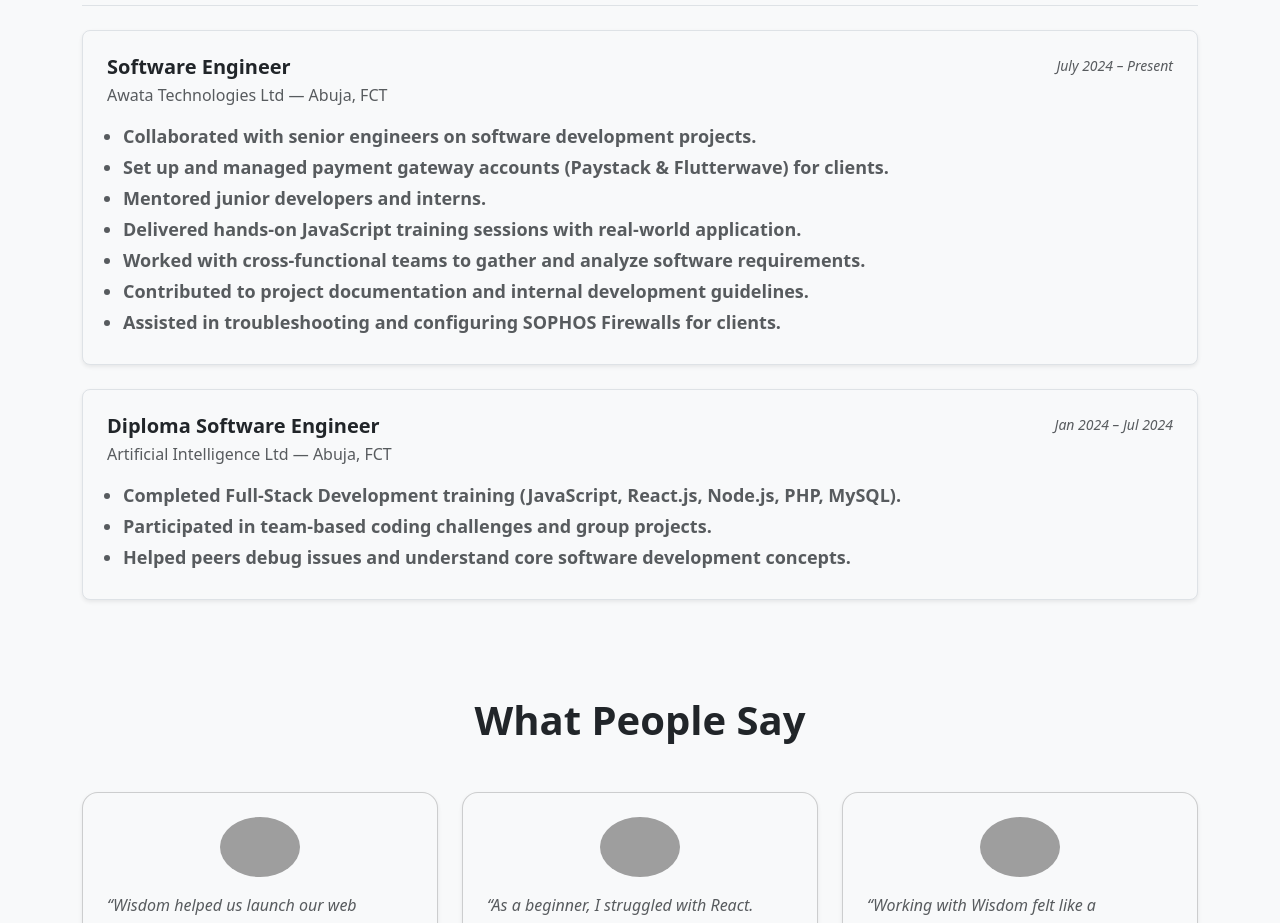
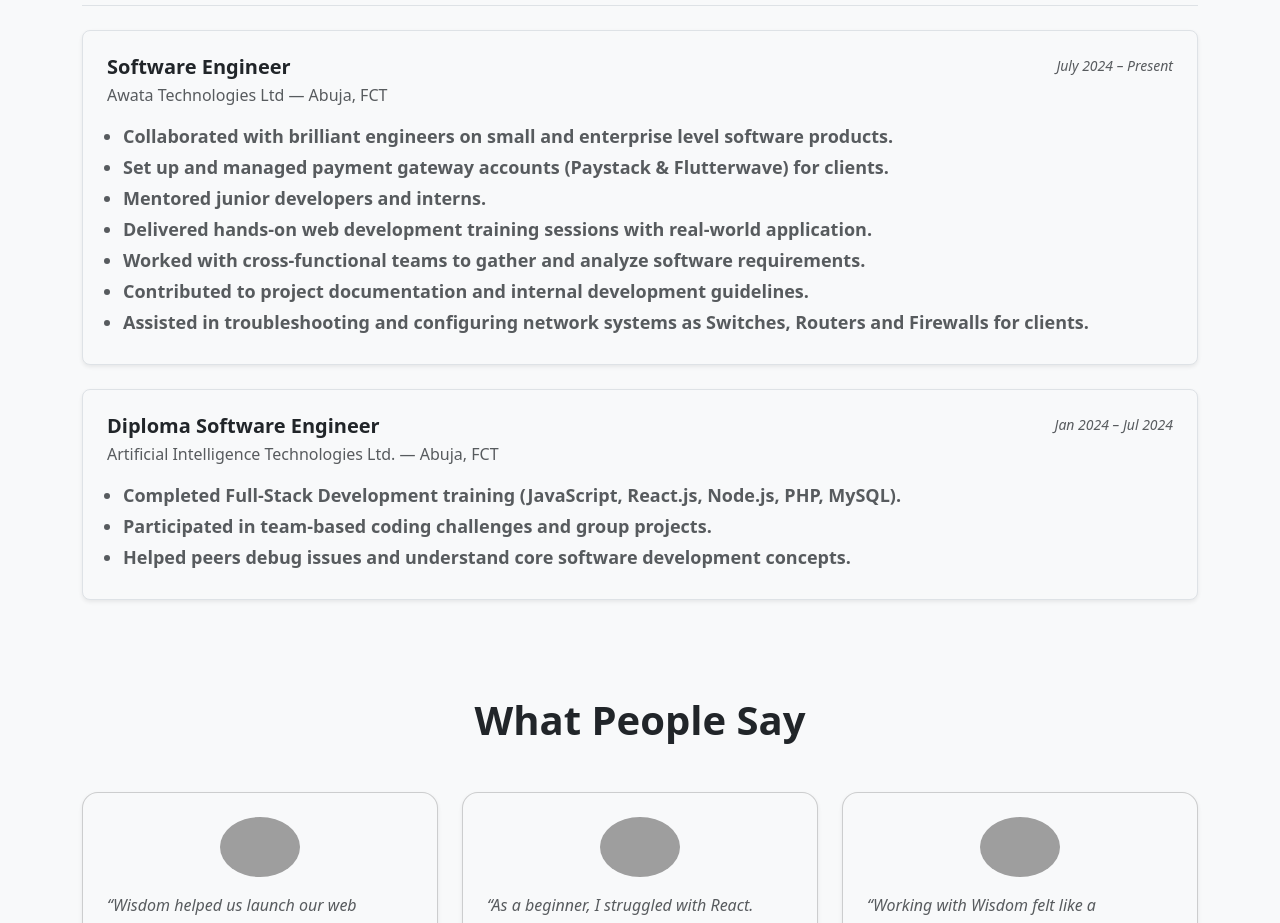
Before and after one commit to wisden2065/Portfolio, a React (Vite) app in the folder frontend/: page / in a window 1280 px wide. Shown: the part 1883-2806 px from the top of the page. Built offline with nearby package versions, Linux system fonts and the light colour scheme; grey boxes are pictures that could not be loaded.

Commit message:
added social icon link

```diff
--- a/frontend/src/assets/Components/Experiences/Experiences.jsx
+++ b/frontend/src/assets/Components/Experiences/Experiences.jsx
@@ -13,18 +13,18 @@ const Experience = () => {
       location: 'Abuja, FCT',
       period: 'July 2024 – Present',
       duties: [
-        'Collaborated with senior engineers on software development projects.',
+        'Collaborated with brilliant engineers on small and enterprise level software products.',
         'Set up and managed payment gateway accounts (Paystack & Flutterwave) for clients.',
         'Mentored junior developers and interns.',
-        'Delivered hands-on JavaScript training sessions with real-world application.',
+        'Delivered hands-on web development training sessions with real-world application.',
         'Worked with cross-functional teams to gather and analyze software requirements.',
         'Contributed to project documentation and internal development guidelines.',
-        'Assisted in troubleshooting and configuring SOPHOS Firewalls for clients.',
+        'Assisted in troubleshooting and configuring network systems as Switches, Routers and Firewalls for clients.',
       ],
     },
     {
       role: 'Diploma Software Engineer',
-      company: 'Artificial Intelligence Ltd',
+      company: 'Artificial Intelligence Technologies Ltd.',
       location: 'Abuja, FCT',
       period: 'Jan 2024 – Jul 2024',
       duties: [
--- a/frontend/src/assets/LandingPage/LandingPage.jsx
+++ b/frontend/src/assets/LandingPage/LandingPage.jsx
@@ -22,9 +22,9 @@ const skillBadges = [
 ];
 
 const socialLinks = [
-  { icon: faLinkedinIn, href: 'https://linkedin.com/in/your-profile' },
-  { icon: faGithub, href: 'https://github.com/your-profile' },
-  { icon: faMedium, href: 'https://medium.com/@your-profile' }
+  { icon: faLinkedinIn, href: 'https://www.linkedin.com/in/nnanyereugo-nnaji-537731210/' },
+  { icon: faGithub, href: 'https://github.com/wisden2065' },
+  { icon: faMedium, href: 'https://medium.com/@nnajiwisdom1998' }
 ];
 
 const LandingPage = () => {
```
